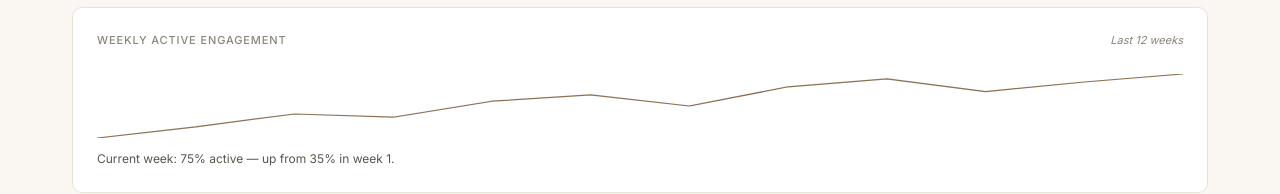
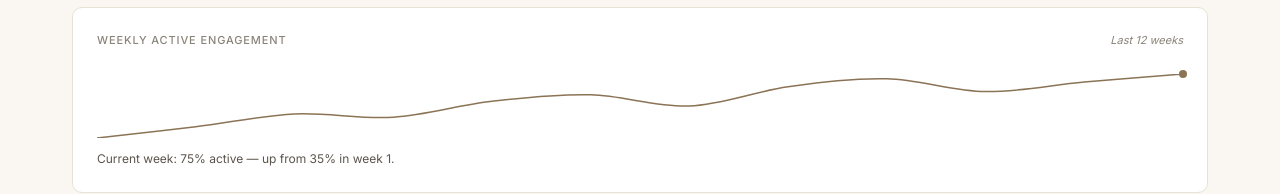
Before and after one commit to talabifaouzi/stewardhouse-app, a React (Vite) app: page /enterprise/reports/summary in a window 1280 px wide. Shown: the part 524-718 px from the top of the page. Built offline with nearby package versions, Linux system fonts and the light colour scheme.

Commit message:
Enterprise: Sparkline rebuild — smooth curve + endpoint dot + a11y (slice 8.5.1)

```diff
--- a/src/components/Sparkline.jsx
+++ b/src/components/Sparkline.jsx
@@ -1,36 +1,106 @@
-// Inline SVG sparkline. Local min/max normalization — visualizes trend, not
-// absolute scale. Decorative (aria-hidden); pair with a textual caption that
+// Inline SVG sparkline with a smooth Bézier curve and an emphasized endpoint.
+//
+// Wrapper is the accessible <div role="img"> with an aria-label that summarizes
+// the trend ("12 values rising from 35 to 75"). The SVG itself is decorative
+// (aria-hidden) — assistive tech reads the wrapper's label instead of the path.
+//
+// The endpoint dot is rendered as an HTML element CSS-positioned over the SVG
+// rather than as an <svg:circle>. preserveAspectRatio="none" stretches SVG
+// shapes non-uniformly, which would distort a <circle> into a horizontal oval;
+// the absolutely positioned dot stays round at any container width.
+//
+// Local min/max normalization preserved from prior implementation — sparklines
+// communicate trend, not absolute scale. Pair with a textual caption that
 // conveys the underlying numbers.
 
+const HEIGHT_PX = 64;
+const VIEW_W = 600;
+const VIEW_H = 80;
+const DOT_PX = 8;
+
 export default function Sparkline({ data }) {
-  const width = 600;
-  const height = 80;
   const max = Math.max(...data);
   const min = Math.min(...data);
   const range = max - min || 1;
-  const points = data
-    .map((v, i) => {
-      const x = (i / (data.length - 1)) * width;
-      const y = height - ((v - min) / range) * height;
-      return `${x},${y}`;
-    })
-    .join(' ');
+
+  const points = data.map((v, i) => ({
+    x: (i / (data.length - 1)) * VIEW_W,
+    y: VIEW_H - ((v - min) / range) * VIEW_H,
+  }));
+
+  const path = buildSmoothPath(points);
+
+  const first = data[0];
+  const last = data[data.length - 1];
+  const direction = last > first ? 'rising' : last < first ? 'falling' : 'flat';
+  const ariaLabel = `Line chart, ${data.length} values ${direction} from ${first} to ${last}`;
+
+  // Endpoint coordinates in rendered space (top in px to match HEIGHT_PX).
+  const lastTopPx = (1 - (last - min) / range) * HEIGHT_PX;
 
   return (
+    <div
+      role="img"
+      aria-label={ariaLabel}
+      style={{
+        position: 'relative',
+        width: '100%',
+        height: `${HEIGHT_PX}px`,
+      }}
+    >
       <svg
-      viewBox={`0 0 ${width} ${height}`}
+        viewBox={`0 0 ${VIEW_W} ${VIEW_H}`}
         preserveAspectRatio="none"
-      style={{ width: '100%', height: '64px', display: 'block' }}
+        style={{ width: '100%', height: '100%', display: 'block' }}
         aria-hidden="true"
       >
-      <polyline
-        points={points}
+        <path
+          d={path}
           fill="none"
           stroke="var(--sh-bronze)"
           strokeWidth="1.5"
           strokeLinecap="round"
           strokeLinejoin="round"
+          vectorEffect="non-scaling-stroke"
         />
       </svg>
+      <span
+        aria-hidden="true"
+        style={{
+          position: 'absolute',
+          left: '100%',
+          top: `${lastTopPx}px`,
+          width: `${DOT_PX}px`,
+          height: `${DOT_PX}px`,
+          borderRadius: '50%',
+          background: 'var(--sh-bronze)',
+          transform: 'translate(-50%, -50%)',
+          pointerEvents: 'none',
+        }}
+      />
+    </div>
   );
 }
+
+// Build a smooth cubic Bézier path through all points via Catmull-Rom →
+// Bézier conversion (1/6-chord factor). For each segment from P1 to P2,
+// control points use the neighbors P0 and P3; at the ends, the missing
+// neighbor falls back to the segment endpoint.
+function buildSmoothPath(points) {
+  if (points.length === 0) return '';
+  if (points.length === 1) return `M ${points[0].x},${points[0].y}`;
+
+  let d = `M ${points[0].x},${points[0].y}`;
+  for (let i = 0; i < points.length - 1; i++) {
+    const p0 = points[i - 1] || points[i];
+    const p1 = points[i];
+    const p2 = points[i + 1];
+    const p3 = points[i + 2] || points[i + 1];
+    const cp1x = p1.x + (p2.x - p0.x) / 6;
+    const cp1y = p1.y + (p2.y - p0.y) / 6;
+    const cp2x = p2.x - (p3.x - p1.x) / 6;
+    const cp2y = p2.y - (p3.y - p1.y) / 6;
+    d += ` C ${cp1x},${cp1y} ${cp2x},${cp2y} ${p2.x},${p2.y}`;
+  }
+  return d;
+}
```
Lines whose indentation alone changed are shown as unchanged.
